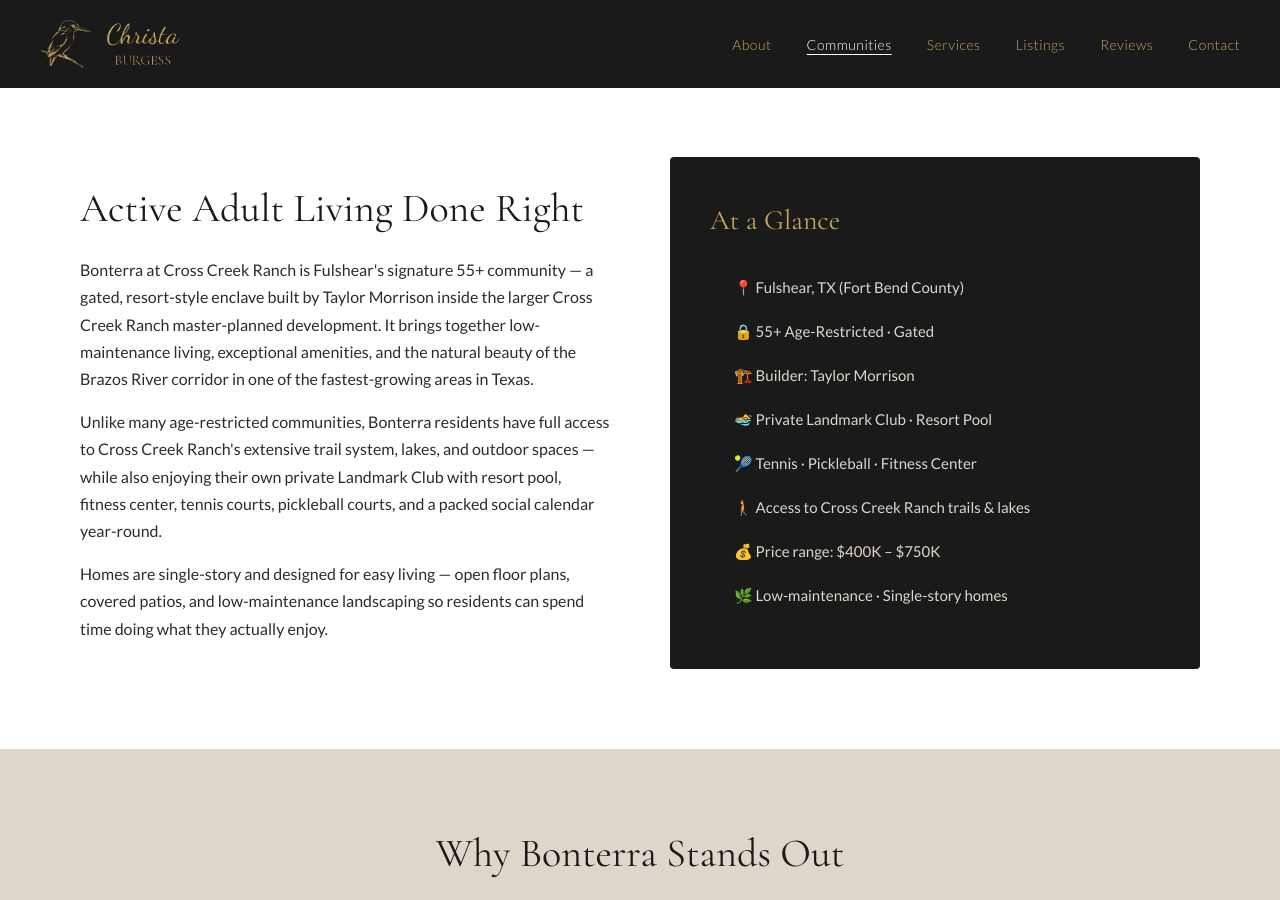
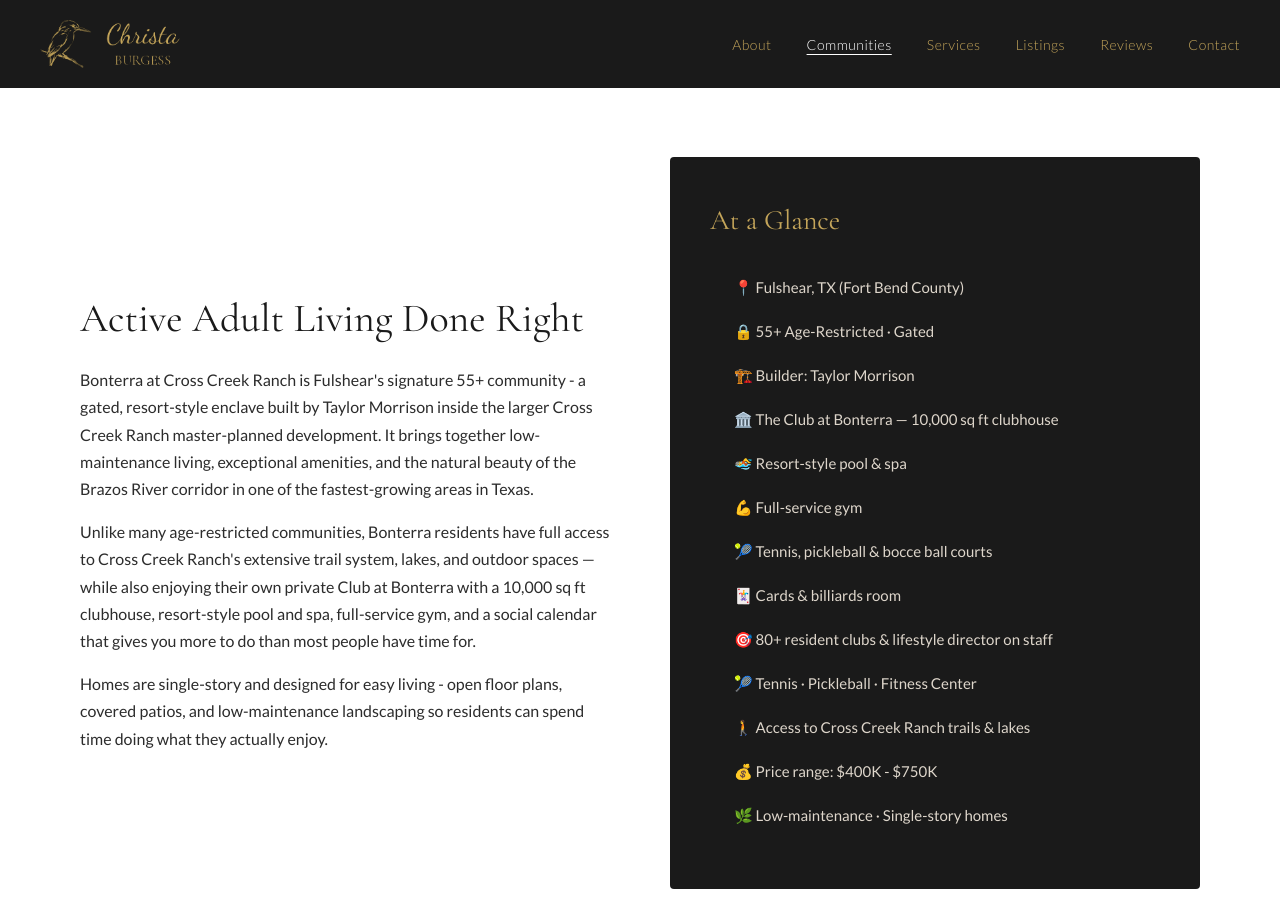
Before and after one commit to TravisBHolden/christaburgess-site, a Jekyll site: the page built from communities/bonterra-at-cross-creek-ranch.html, in a window 1280 px wide and 900 px high, scrolled down 742 px. Built offline with Jekyll 4.4.1, drawn with Linux system fonts in a browser that asks for light colours; some of the changed text lies outside the part shown.

Commit message:
Bonterra: real hero photo, The Club at Bonterra (not Landmark Club), full amenity details

```diff
--- a/communities/bonterra-at-cross-creek-ranch.html
+++ b/communities/bonterra-at-cross-creek-ranch.html
@@ -1,10 +1,10 @@
 ---
 layout: default
 title: Bonterra at Cross Creek Ranch
-description: Bonterra at Cross Creek Ranch — Fulshear's premier 55+ active adult community by Taylor Morrison. Resort-style living, Lamar CISD, and the best of Cross Creek Ranch.
+description: Bonterra at Cross Creek Ranch - Fulshear's premier 55+ active adult community by Taylor Morrison. Resort-style living, Lamar CISD, and the best of Cross Creek Ranch.
 ---
 
-<div class="hero hero-sm" style="background-image: url('/assets/img/hero-home-3.jpg'); min-height: 50vh;">
+<div class="hero hero-sm" style="background-image: url('/assets/img/community-bonterra-at-cross-creek-ranch.jpg'); min-height: 50vh;">
   <div class="hero-overlay"></div>
 
   <div class="hero-content">
@@ -17,7 +17,7 @@
 <div class="listing-stats">
   {% assign stats = site.data["community-stats"].communities["bonterra-at-cross-creek-ranch"] %}
   <div class="inner">
-    <h3>Current Market — Active Listings</h3>
+    <h3>Current Market - Active Listings</h3>
     <div class="stats-grid">
       <div class="stat-box">
         <div class="stat-value">{{ stats.active }}</div>
@@ -45,9 +45,9 @@
   <div class="two-col">
     <div>
       <h2>Active Adult Living Done Right</h2>
-      <p>Bonterra at Cross Creek Ranch is Fulshear's signature 55+ community — a gated, resort-style enclave built by Taylor Morrison inside the larger Cross Creek Ranch master-planned development. It brings together low-maintenance living, exceptional amenities, and the natural beauty of the Brazos River corridor in one of the fastest-growing areas in Texas.</p>
-      <p style="margin-top:16px;">Unlike many age-restricted communities, Bonterra residents have full access to Cross Creek Ranch's extensive trail system, lakes, and outdoor spaces — while also enjoying their own private Landmark Club with resort pool, fitness center, tennis courts, pickleball courts, and a packed social calendar year-round.</p>
-      <p style="margin-top:16px;">Homes are single-story and designed for easy living — open floor plans, covered patios, and low-maintenance landscaping so residents can spend time doing what they actually enjoy.</p>
+      <p>Bonterra at Cross Creek Ranch is Fulshear's signature 55+ community - a gated, resort-style enclave built by Taylor Morrison inside the larger Cross Creek Ranch master-planned development. It brings together low-maintenance living, exceptional amenities, and the natural beauty of the Brazos River corridor in one of the fastest-growing areas in Texas.</p>
+      <p style="margin-top:16px;">Unlike many age-restricted communities, Bonterra residents have full access to Cross Creek Ranch's extensive trail system, lakes, and outdoor spaces — while also enjoying their own private Club at Bonterra with a 10,000 sq ft clubhouse, resort-style pool and spa, full-service gym, and a social calendar that gives you more to do than most people have time for.</p>
+      <p style="margin-top:16px;">Homes are single-story and designed for easy living - open floor plans, covered patios, and low-maintenance landscaping so residents can spend time doing what they actually enjoy.</p>
     </div>
     <div>
       <div class="section-dark" style="border-radius:4px; padding:40px;">
@@ -56,10 +56,15 @@
           <li>📍 Fulshear, TX (Fort Bend County)</li>
           <li>🔒 55+ Age-Restricted · Gated</li>
           <li>🏗️ Builder: Taylor Morrison</li>
-          <li>🏊 Private Landmark Club · Resort Pool</li>
+          <li>🏛️ The Club at Bonterra — 10,000 sq ft clubhouse</li>
+          <li>🏊 Resort-style pool &amp; spa</li>
+          <li>💪 Full-service gym</li>
+          <li>🎾 Tennis, pickleball &amp; bocce ball courts</li>
+          <li>🃏 Cards &amp; billiards room</li>
+          <li>🎯 80+ resident clubs &amp; lifestyle director on staff</li>
           <li>🎾 Tennis · Pickleball · Fitness Center</li>
           <li>🚶 Access to Cross Creek Ranch trails &amp; lakes</li>
-          <li>💰 Price range: $400K – $750K</li>
+          <li>💰 Price range: $400K - $750K</li>
           <li>🌿 Low-maintenance · Single-story homes</li>
         </ul>
       </div>
@@ -73,20 +78,20 @@
     <div class="grid-3">
       <div class="card">
         <div class="card-body">
-          <h3>The Landmark Club</h3>
-          <p>Bonterra's private amenity center is the heart of the community — resort-style pool, state-of-the-art fitness center, tennis and pickleball courts, event spaces, and a full social programming calendar. This isn't a perk. It's the point.</p>
+          <h3>The Club at Bonterra</h3>
+          <p>Bonterra's private amenity center is the heart of the community. The 10,000 sq ft clubhouse anchors it all — resort-style pool and spa, full-service gym, tennis, pickleball and bocce ball courts, cards and billiards room, and a lifestyle director who keeps the calendar full year-round. With 80+ resident clubs to choose from, the harder question isn't what to do — it's what not to join.</p>
         </div>
       </div>
       <div class="card">
         <div class="card-body">
           <h3>Cross Creek Ranch Access</h3>
-          <p>Bonterra residents enjoy full access to Cross Creek Ranch's broader amenities — miles of hike and bike trails, fishing lakes, kayaking, and scenic green spaces along the Brazos River. The outdoors is literally part of the address.</p>
+          <p>Bonterra residents enjoy full access to Cross Creek Ranch's broader amenities - miles of hike and bike trails, fishing lakes, kayaking, and scenic green spaces along the Brazos River. The outdoors is literally part of the address.</p>
         </div>
       </div>
       <div class="card">
         <div class="card-body">
           <h3>Taylor Morrison Quality</h3>
-          <p>Known for thoughtful design, strong energy efficiency, and reliable build quality, Taylor Morrison's single-story floor plans at Bonterra are built specifically for how active adults actually want to live — open, accessible, and low-maintenance.</p>
+          <p>Known for thoughtful design, strong energy efficiency, and reliable build quality, Taylor Morrison's single-story floor plans at Bonterra are built specifically for how active adults actually want to live - open, accessible, and low-maintenance.</p>
         </div>
       </div>
     </div>
@@ -98,7 +103,7 @@
     <div>
       <h2>Life in Bonterra</h2>
       <p>Fulshear's growth over the last decade has brought exceptional dining, shopping, and services within minutes of Bonterra's gates. FM 1093 and the Grand Parkway (TX-99) provide straightforward access to Katy, the Energy Corridor, and downtown Houston without the congestion of inner-loop living.</p>
-      <p style="margin-top:16px;">The community draws residents from across Houston and beyond — retirees downsizing from larger homes, empty-nesters ready for a new chapter, and out-of-state relocators drawn by Texas's favorable tax environment and quality of life. The social fabric is genuine: neighbors who actually know each other, clubs and activities that match what residents care about, and a pace that's active without being exhausting.</p>
+      <p style="margin-top:16px;">The community draws residents from across Houston and beyond - retirees downsizing from larger homes, empty-nesters ready for a new chapter, and out-of-state relocators drawn by Texas's favorable tax environment and quality of life. The social fabric is genuine: neighbors who actually know each other, clubs and activities that match what residents care about, and a pace that's active without being exhausting.</p>
     </div>
     <div>
       <div style="background: var(--bg-taupe); border-radius:4px; padding:40px;">
@@ -109,7 +114,7 @@
           <tr><td style="font-weight:600;">Location</td><td>Fulshear, TX 77441</td></tr>
           <tr><td style="font-weight:600;">County</td><td>Fort Bend County</td></tr>
           <tr><td style="font-weight:600;">Home Styles</td><td>Single-story</td></tr>
-          <tr><td style="font-weight:600;">Price Range</td><td>$400K – $750K</td></tr>
+          <tr><td style="font-weight:600;">Price Range</td><td>$400K - $750K</td></tr>
           <tr><td style="font-weight:600;">HOA</td><td>Yes (includes amenity access)</td></tr>
           <tr><td style="font-weight:600;">MUD Tax</td><td>Yes (Fort Bend County)</td></tr>
         </table>
@@ -123,11 +128,11 @@
     <h2>Frequently Asked Questions</h2>
     <dl class="faq-list">
       <dt>Is Bonterra age-restricted?</dt>
-      <dd>Yes — Bonterra at Cross Creek Ranch is a 55+ active adult community by Taylor Morrison. At least one resident per home must be 55 or older.</dd>
+      <dd>Yes - Bonterra at Cross Creek Ranch is a 55+ active adult community by Taylor Morrison. At least one resident per home must be 55 or older.</dd>
       <dt>What amenities does Bonterra offer?</dt>
-      <dd>Bonterra features The Club at Bonterra — a resort-style amenity center with pools, fitness facilities, pickleball, and a full social calendar. Residents also have access to Cross Creek Ranch’s broader amenities.</dd>
+      <dd>Bonterra features The Club at Bonterra — a 10,000 sq ft clubhouse with a resort-style pool and spa, full-service gym, tennis, pickleball and bocce ball courts, cards and billiards room, and a lifestyle director on staff. With 80+ resident clubs, there's always something going on. Residents also have full access to Cross Creek Ranch's trails, lakes, and outdoor amenities.</dd>
       <dt>How does Bonterra compare to Heritage Grand?</dt>
-      <dd>Both are 55+ communities with resort amenities, but they’re in different locations and districts. Heritage Grand is inside Cinco Ranch (Katy ISD area, gated Del Webb). Bonterra is inside Cross Creek Ranch (Lamar CISD, Taylor Morrison). I’m happy to walk through the differences in detail — just reach out.</dd>
+      <dd>Both are 55+ communities with resort amenities, but they're in different locations and districts. Heritage Grand is inside Cinco Ranch (Katy ISD area, gated Del Webb). Bonterra is inside Cross Creek Ranch (Lamar CISD, Taylor Morrison). I'm happy to walk through the differences in detail - just reach out.</dd>
     </dl>
   </div>
 </section>
```
Also changed, not shown: 1 other file.
